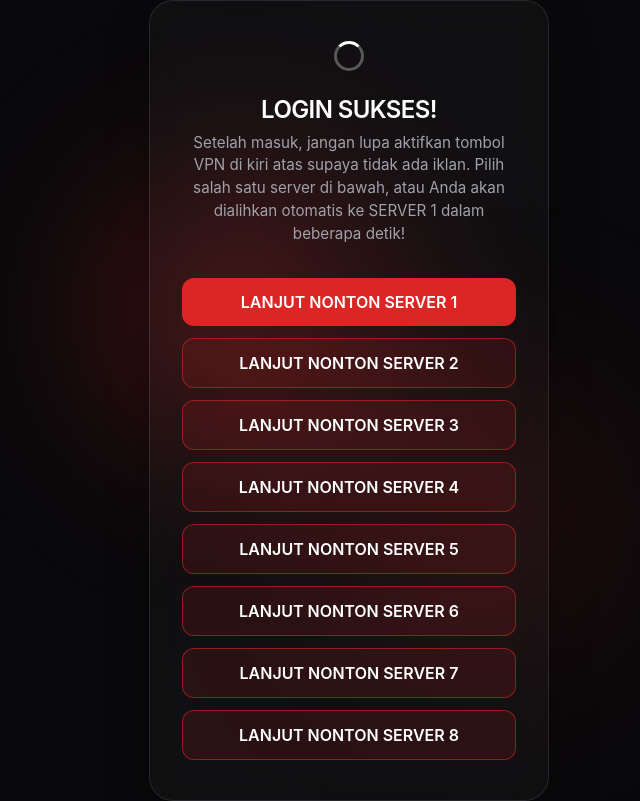
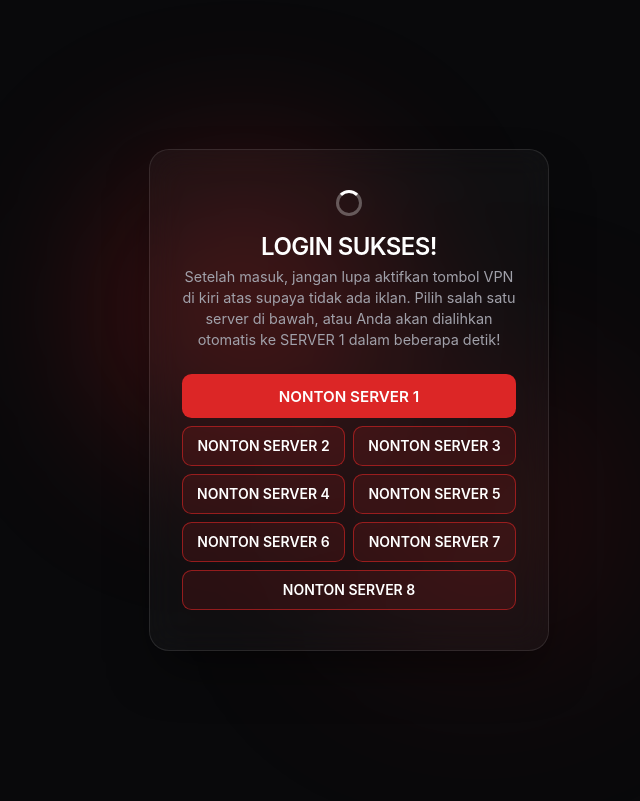
Before and after one commit to 8XPLOIT/LebahMadu, a plain HTML site: page index.html in a window 1280 px wide. Shown: the whole page, without its empty margins (291-931 px from the left). Drawn offline with Linux system fonts and the light colour scheme.

Commit message:
add button

```diff
--- a/index.html
+++ b/index.html
@@ -8,23 +8,30 @@
     <!-- Pengalihan otomatis dalam 30 detik -->
     <meta http-equiv="refresh" content="30; url=https://jwplyr.com/f/46xqz17b0gk">
     <style>
+        * {
+            -webkit-tap-highlight-color: transparent;
+        }
+
         /* Menggunakan font modern bawaan sistem (seperti Apple/iOS) */
         body {
             font-family: -apple-system, BlinkMacSystemFont, "Segoe UI", Roboto, Helvetica, Arial, sans-serif;
             display: flex;
             justify-content: center;
             align-items: center;
-            height: 100vh;
+            min-height: 100vh;   /* cadangan untuk browser lama */
+            min-height: 100dvh;  /* tinggi layar HP yang sebenarnya */
             margin: 0;
+            padding: 1rem 0;     /* ruang atas-bawah supaya konten tidak mepet saat di-scroll */
+            box-sizing: border-box;
             background-color: #09090b; /* Deep black (zinc-950) */
             color: #ffffff;
             position: relative;
-            overflow: hidden; /* Mencegah scroll karena efek blur background */
+            overflow-x: hidden;  /* hanya blokir geser samping; layar boleh di-scroll ke bawah */
         }
 
         /* Efek Glow Merah di Belakang Kaca (Glassmorphism Ambient) */
         .glow-1 {
-            position: absolute;
+            position: fixed;
             top: 20%;
             left: 30%;
             width: 300px;
@@ -33,10 +40,11 @@
             border-radius: 50%;
             filter: blur(80px);
             z-index: 0;
+            pointer-events: none;
         }
 
         .glow-2 {
-            position: absolute;
+            position: fixed;
             bottom: 20%;
             right: 30%;
             width: 250px;
@@ -45,6 +53,7 @@
             border-radius: 50%;
             filter: blur(100px);
             z-index: 0;
+            pointer-events: none;
         }
 
         /* Card Frosted Glass */
@@ -55,14 +64,14 @@
             background: rgba(255, 255, 255, 0.03);
             backdrop-filter: blur(16px);
             -webkit-backdrop-filter: blur(16px);
-            padding: 2.5rem 2rem;
-            border-radius: 1.5rem;
+            padding: clamp(1.25rem, 5vw, 2.5rem) clamp(1rem, 4.5vw, 2rem);
+            border-radius: 1.25rem;
             border: 1px solid rgba(255, 255, 255, 0.1);
 
             /* Penyesuaian agar tidak merapat ke tepi */
-            box-sizing: border-box; /* Memastikan padding tidak menambah ukuran lebar */
+            box-sizing: border-box;
             max-width: 400px;
-            width: 85%; /* Sedikit dikurangi dari 90% agar ada ruang kosong di kiri-kanan */
+            width: 92%;
             margin: 0 auto;
 
             box-shadow: 0 25px 50px -12px rgba(0, 0, 0, 0.5);
@@ -70,32 +79,35 @@
 
         /* Tipografi */
         h2 {
-            margin: 0 0 0.5rem 0;
-            font-size: 1.5rem;
+            margin: 0 0 0.4rem 0;
+            font-size: clamp(1.1rem, 5.5vw, 1.5rem);
             font-weight: 600;
             letter-spacing: -0.025em;
         }
 
         p {
-            margin: 0 0 2rem 0;
+            margin: 0 0 clamp(1rem, 4vw, 1.5rem) 0;
             color: #a1a1aa; /* Muted gray (zinc-400) */
-            font-size: 0.95rem;
-            line-height: 1.5;
+            font-size: clamp(0.75rem, 3.4vw, 0.9rem);
+            line-height: 1.45;
         }
 
-        /* Tombol Aksen Merah Minimalis */
+        /* Tombol Aksen Merah Minimalis (ukuran kecil & responsif) */
         a.btn {
-            display: inline-flex;
+            display: flex;
             justify-content: center;
             align-items: center;
             width: 100%;
+            min-height: 2.5rem;  /* tetap nyaman disentuh jari */
             background-color: #dc2626; /* Solid Red */
             color: #ffffff;
             text-decoration: none;
-            padding: 0.875rem 1.5rem;
-            border-radius: 0.75rem; /* Agak membulat ala iOS */
+            text-align: center;
+            line-height: 1.15;
+            padding: 0.5rem 0.5rem;
+            border-radius: 0.6rem; /* Agak membulat ala iOS */
             font-weight: 600;
-            font-size: 1rem;
+            font-size: clamp(0.7rem, 3.3vw, 0.875rem);
             transition: all 0.2s ease-in-out;
             box-sizing: border-box;
         }
@@ -105,11 +117,26 @@
             transform: translateY(-2px);
         }
 
-        /* Kelompok tombol (lebih dari 2 tombol masuk) */
+        a.btn:active {
+            transform: scale(0.97);
+        }
+
+        /* Kelompok tombol: 2 kolom supaya lebih pendek, tombol pertama selebar penuh */
         .btn-group {
-            display: flex;
-            flex-direction: column;
-            gap: 0.75rem;
+            display: grid;
+            grid-template-columns: repeat(2, minmax(0, 1fr));
+            gap: 0.5rem;
+        }
+
+        .btn-group a.btn:first-child {
+            grid-column: 1 / -1;
+            min-height: 2.75rem;
+            font-size: clamp(0.78rem, 3.6vw, 0.95rem);
+        }
+
+        /* Jika jumlah tombol genap, tombol terakhir yang sendirian dibuat selebar penuh */
+        .btn-group a.btn:last-child:nth-child(even) {
+            grid-column: 1 / -1;
         }
 
         /* Tombol cadangan: kaca transparan dengan garis merah */
@@ -122,15 +149,22 @@
             background-color: rgba(220, 38, 38, 0.35);
         }
 
+        /* Layar sangat kecil: tombol jadi 1 kolom penuh agar teks tidak terpotong */
+        @media (max-width: 300px) {
+            .btn-group {
+                grid-template-columns: minmax(0, 1fr);
+            }
+        }
+
         /* Loading Spinner Sederhana */
         .spinner {
-            width: 24px;
-            height: 24px;
+            width: 20px;
+            height: 20px;
             border: 3px solid rgba(255,255,255,0.3);
             border-radius: 50%;
             border-top-color: #fff;
             animation: spin 1s ease-in-out infinite;
-            margin: 0 auto 1.5rem auto;
+            margin: 0 auto 1rem auto;
         }
 
         @keyframes spin {
@@ -149,15 +183,15 @@
         <h2>LOGIN SUKSES!</h2>
         <p>Setelah masuk, jangan lupa aktifkan tombol VPN di kiri atas supaya tidak ada iklan. Pilih salah satu server di bawah, atau Anda akan dialihkan otomatis ke SERVER 1 dalam beberapa detik!</p>
         <div class="btn-group">
-            <!-- Ganti href tombol 2 dan 3 dengan link server cadangan kamu -->
-            <a href="https://jwplyr.com/f/46xqz17b0gk" class="btn">LANJUT NONTON SERVER 1</a>
-            <a href="https://jwplyr.com/f/fro01h0vtp4" class="btn btn-alt">LANJUT NONTON SERVER 2</a>
-            <a href="https://jwplyr.com/f/fentlxrie71" class="btn btn-alt">LANJUT NONTON SERVER 3</a>
-            <a href="https://jwplyr.com/f/zehypn2h8gy" class="btn btn-alt">LANJUT NONTON SERVER 4</a>
-            <a href="https://jwplyr.com/f/x882m8oxzu4" class="btn btn-alt">LANJUT NONTON SERVER 5</a>
-            <a href="https://jwplyr.com/f/k8sg2fm01y0" class="btn btn-alt">LANJUT NONTON SERVER 6</a>
-            <a href="https://jwplyr.com/f/93z9p8hi3if" class="btn btn-alt">LANJUT NONTON SERVER 7</a>
-            <a href="https://vldey.mom" class="btn btn-alt">LANJUT NONTON SERVER 8</a>
+            <!-- Tombol pertama otomatis selebar penuh, sisanya 2 kolom. Tambah/ubah link server di sini. -->
+            <a href="https://jwplyr.com/f/46xqz17b0gk" class="btn">NONTON SERVER 1</a>
+            <a href="https://jwplyr.com/f/fro01h0vtp4" class="btn btn-alt">NONTON SERVER 2</a>
+            <a href="https://jwplyr.com/f/fentlxrie71" class="btn btn-alt">NONTON SERVER 3</a>
+            <a href="https://jwplyr.com/f/zehypn2h8gy" class="btn btn-alt">NONTON SERVER 4</a>
+            <a href="https://jwplyr.com/f/x882m8oxzu4" class="btn btn-alt">NONTON SERVER 5</a>
+            <a href="https://jwplyr.com/f/k8sg2fm01y0" class="btn btn-alt">NONTON SERVER 6</a>
+            <a href="https://jwplyr.com/f/93z9p8hi3if" class="btn btn-alt">NONTON SERVER 7</a>
+            <a href="https://vldey.mom" class="btn btn-alt">NONTON SERVER 8</a>
         </div>
     </div>
 </body>
```
